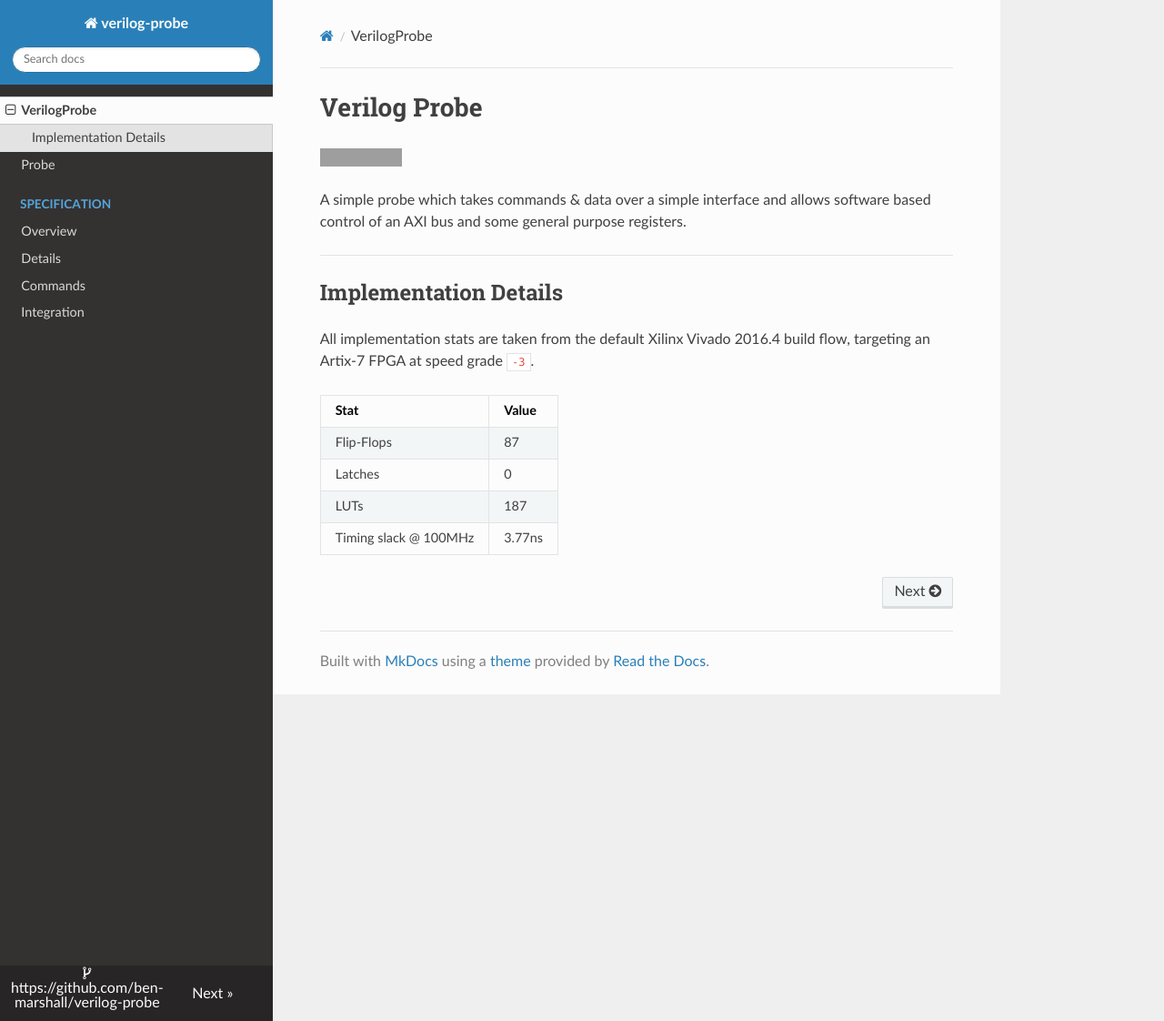
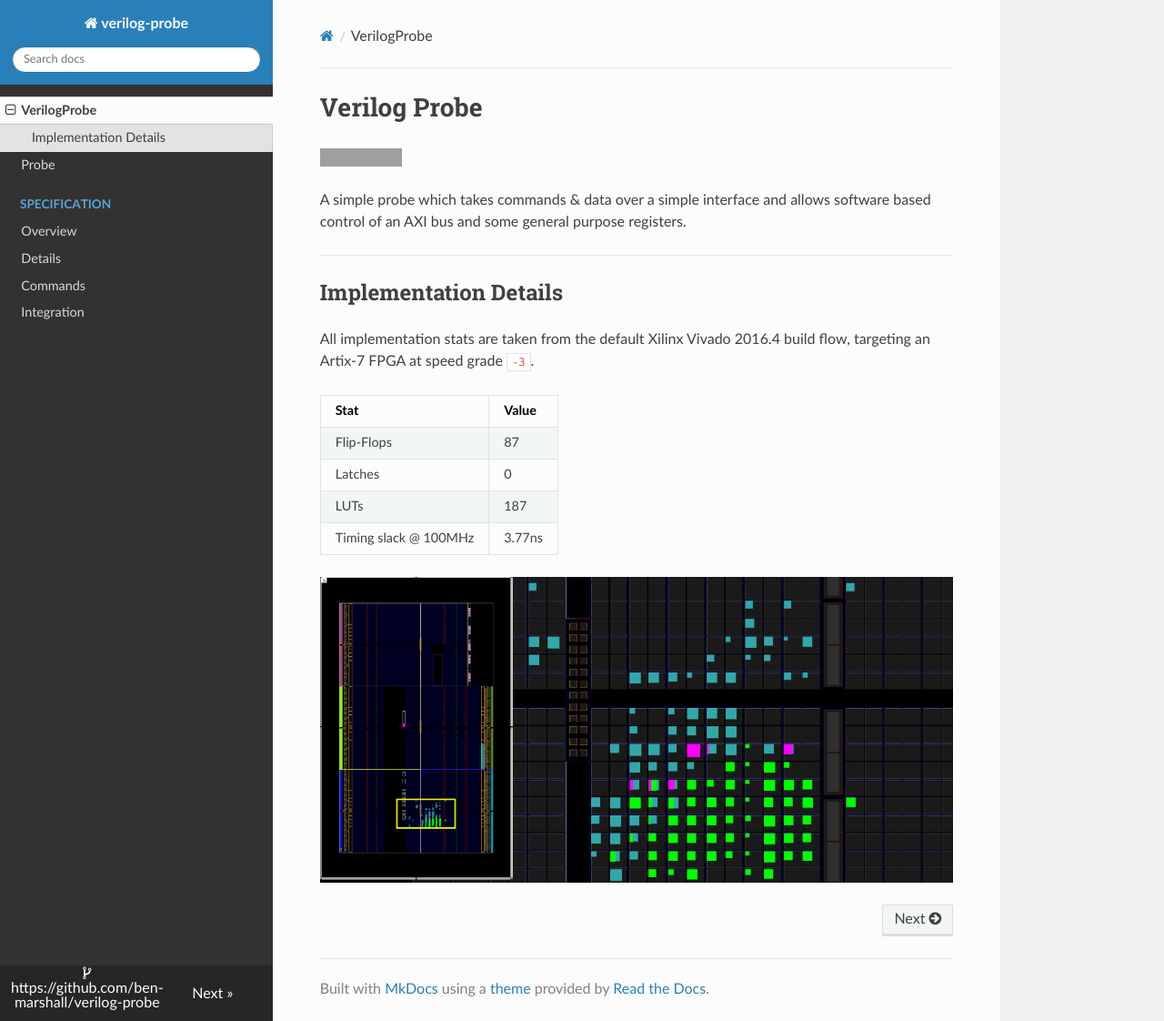
Before and after one commit to ben-marshall/verilog-probe, an MkDocs documentation site: the page built from docs/README.md, in a window 1280 px wide and 1122 px high. Shown: the whole window at 91% size. Built offline with MkDocs 1.6.1, drawn with Linux system fonts in a browser that asks for light colours; nearby versions of some CDN libraries; old or Windows-style settings are respelled for this version of MkDocs; grey boxes are pictures that could not be loaded.

Commit message:
Add layout screenshot.  On branch master  Your branch is up-to-date with 'origin/master'.
 Changes to be committed:
	modified:   README.md
	modified:   docs/README.md
	new file:   docs/cells.png

```diff
--- a/docs/README.md
+++ b/docs/README.md
@@ -19,3 +19,5 @@ Stat                       | Value
  Latches                   | 0
  LUTs                      | 187
  Timing slack @ 100MHz     | 3.77ns
+
+![Cell Map](cells.png)
```
Also changed, not shown: README.md (+2 -0 lines), docs/cells.png (added).
